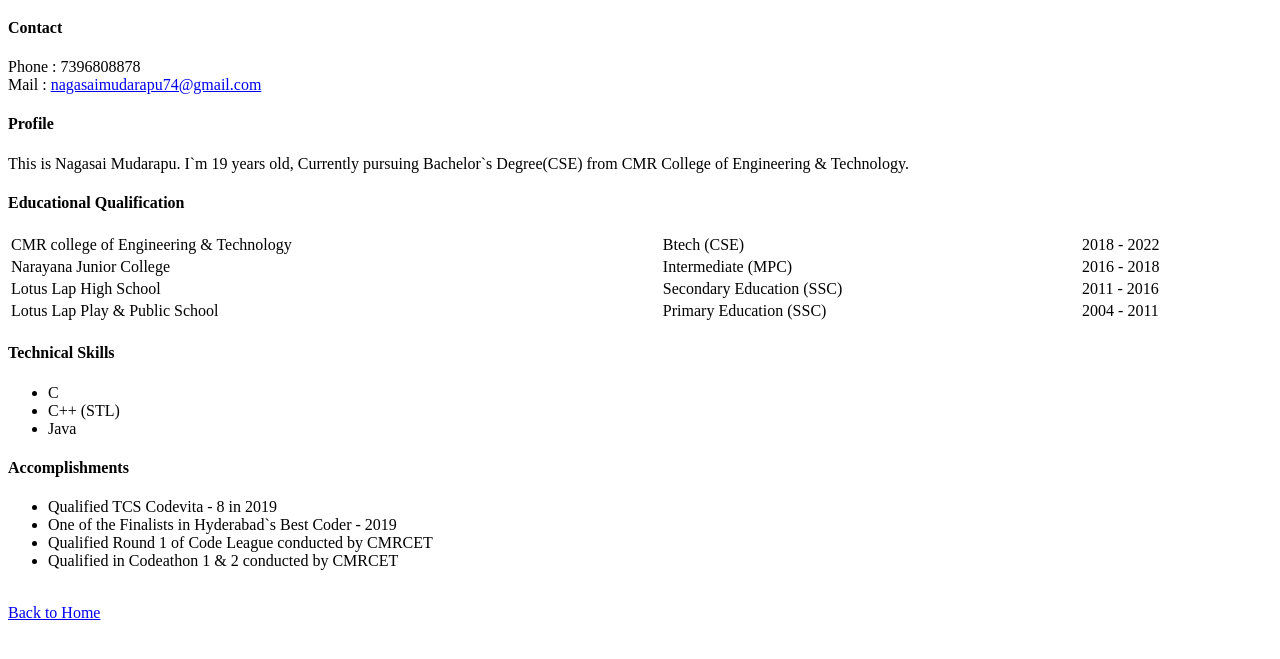
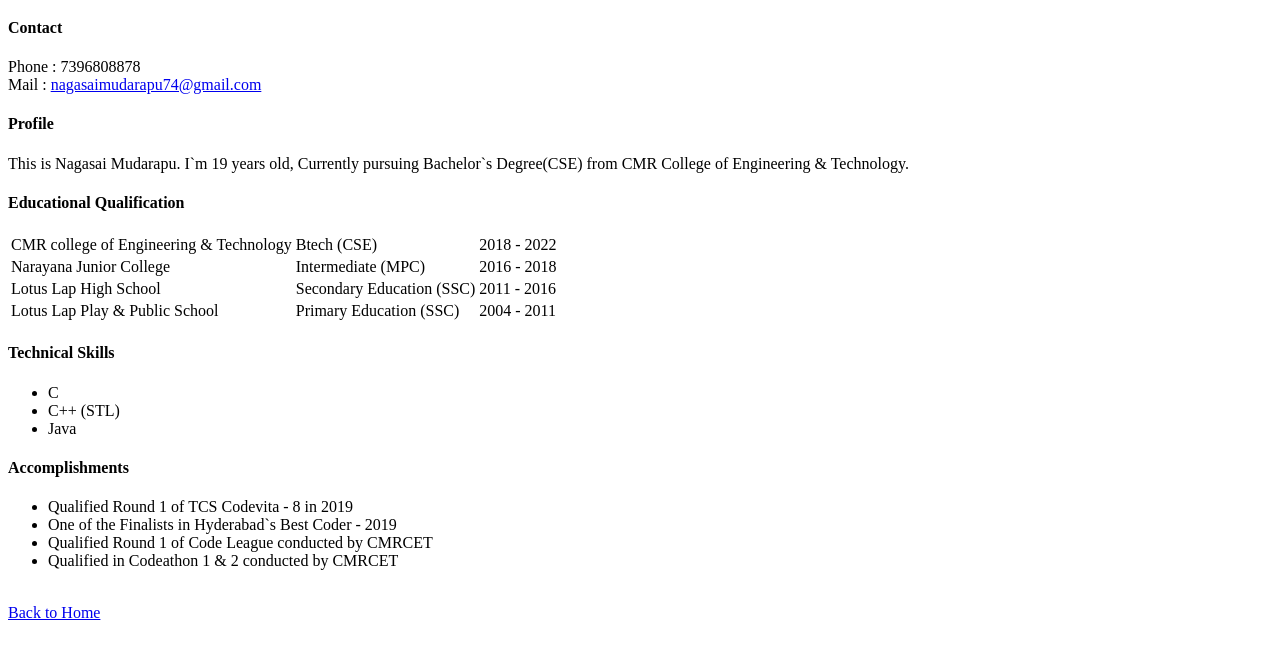
Before and after one commit to NagasaiMudarapu/Resume, a website: page Frontend/HTML/resume.html in a window 1280 px wide. Shown: the part 91-750 px from the top of the page. Drawn offline with Linux system fonts and the light colour scheme.

Commit message:
ResumeModified

```diff
--- a/Frontend/HTML/resume.html
+++ b/Frontend/HTML/resume.html
@@ -17,7 +17,7 @@
         </div>
         <div>
             <h4> <b> Educational Qualification </b> </h4>
-            <table style = "width : 100%">
+            <table>
                 <tr>
                     <td> CMR college of Engineering & Technology</td>
                     <td> Btech (CSE) </td>
@@ -56,7 +56,7 @@
         <div>
             <h4> <b> Accomplishments </b> </h4>
             <ul>
-                <li> Qualified TCS Codevita - 8 in 2019</li>
+                <li> Qualified Round 1 of TCS Codevita - 8 in 2019</li>
                 <li> One of the Finalists in Hyderabad`s Best Coder - 2019</li>
                 <li> Qualified Round 1 of Code League conducted by CMRCET</li>
                 <li> Qualified in Codeathon 1 & 2 conducted by CMRCET</li>
```
